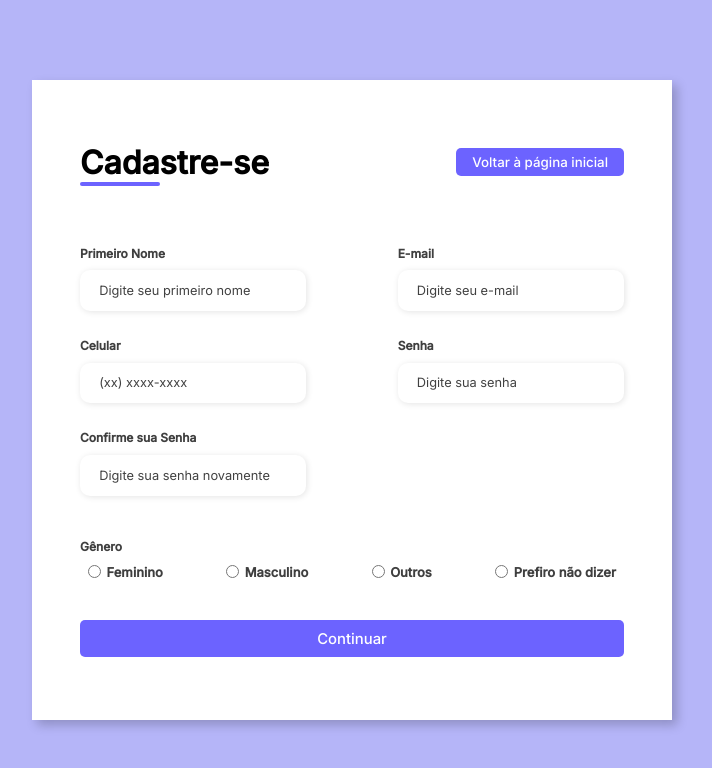
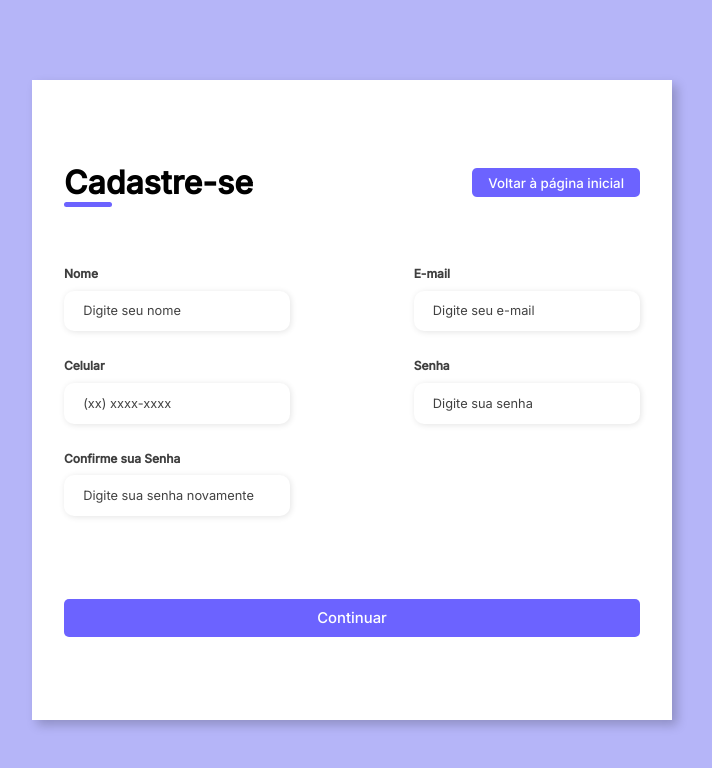
Before and after one commit to Rayane-Sousa/Flash-service, a PHP site: page /formcadastro.html in a window 1280 px wide. Shown: the top 768 px of the page, without its empty margins (288-1000 px from the left). Run offline with PHP 8.4, Linux system fonts and the light colour scheme.

Commit message:
Add files via upload

```diff
--- a/formcadastro.html
+++ b/formcadastro.html
@@ -27,8 +27,8 @@
 
                 <div class="input-group">
                     <div class="input-box">
-                        <label for="firstname">Primeiro Nome</label>
-                        <input id="firstname" type="text" name="firstname" placeholder="Digite seu primeiro nome" required>
+                        <label for="name">Nome</label>
+                        <input id="name" type="text" name="name" placeholder="Digite seu nome" required>
                     </div>
 
                     <div class="input-box">
@@ -54,33 +54,6 @@
 
                 </div>
 
-                <div class="gender-inputs">
-                    <div class="gender-title">
-                        <h6>Gênero</h6>
-                    </div>
-
-                    <div class="gender-group">
-                        <div class="gender-input">
-                            <input id="female" type="radio" name="gender">
-                            <label for="female">Feminino</label>
-                        </div>
-
-                        <div class="gender-input">
-                            <input id="male" type="radio" name="gender">
-                            <label for="male">Masculino</label>
-                        </div>
-
-                        <div class="gender-input">
-                            <input id="others" type="radio" name="gender">
-                            <label for="others">Outros</label>
-                        </div>
-
-                        <div class="gender-input">
-                            <input id="none" type="radio" name="gender">
-                            <label for="none">Prefiro não dizer</label>
-                        </div>
-                    </div>
-                </div>
 
                 <div class="continue-button">
                     <button><a href="#">Continuar</a> </button>
--- a/stylecad.css
+++ b/stylecad.css
@@ -42,7 +42,7 @@ body {
     justify-content: center;
     align-items: center;
     background-color: #fff;
-    padding: 3rem;
+    padding: 2rem;
 }
 
 .form-header {
@@ -77,7 +77,7 @@ body {
 .form-header h1::after {
     content: '';
     display: block;
-    width: 5rem;
+    width: 3rem;
     height: 0.3rem;
     background-color: #6c63ff;
     margin: 0 auto;
@@ -124,28 +124,6 @@ body {
 
 .input-box input::placeholder {
     color: #000000be;
-}
-
-.gender-group {
-    display: flex;
-    justify-content: space-between;
-    margin-top: 0.62rem;
-    padding: 0 .5rem;
-}
-
-.gender-input {
-    display: flex;
-    align-items: center;
-}
-
-.gender-input input {
-    margin-right: 0.35rem;
-}
-
-.gender-input label {
-    font-size: 0.81rem;
-    font-weight: 600;
-    color: #000000c0;
 }
 
 .continue-button button {
```
